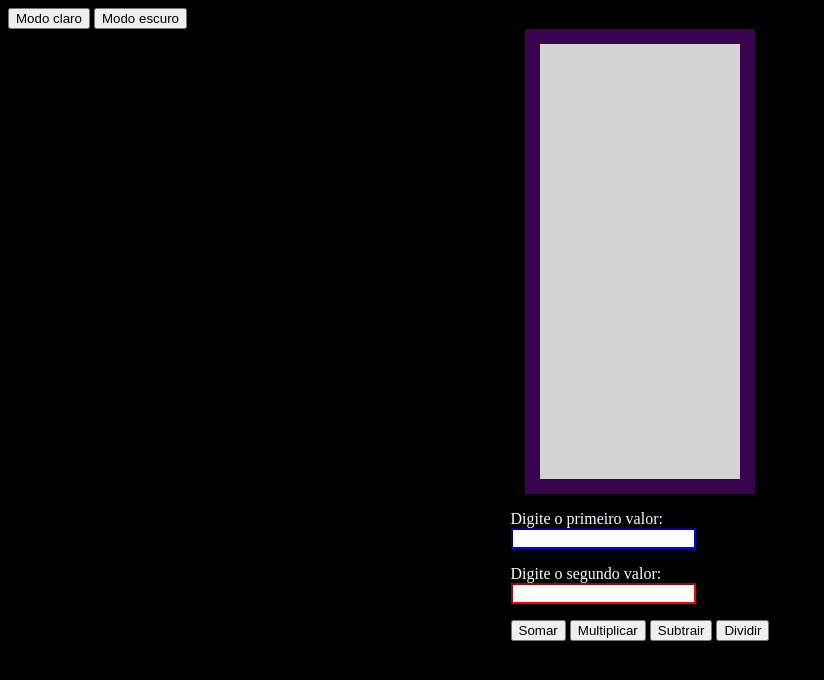
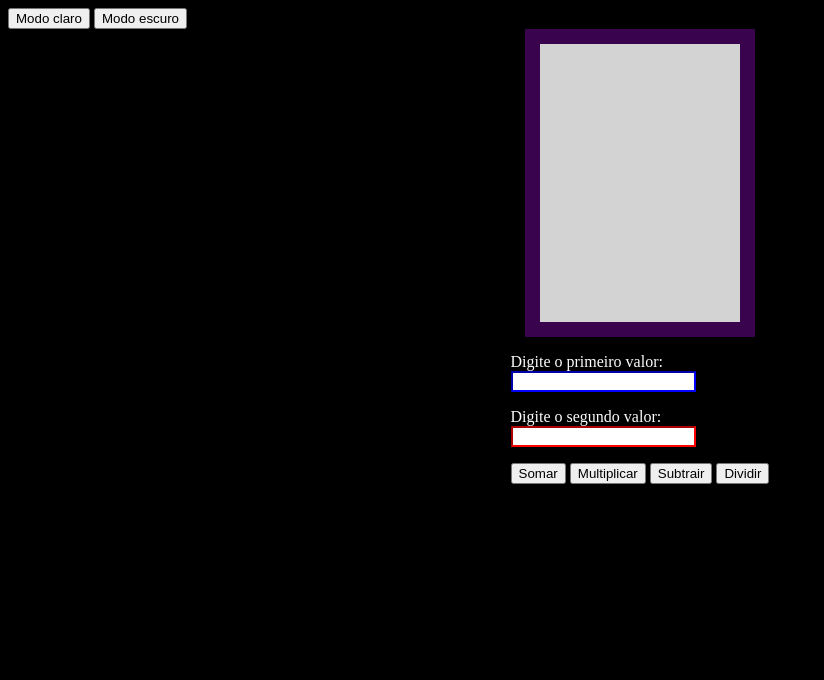
Before and after one commit to Jhon171819/VercelExemplo, a website: page public/index.html in a window 1280 px wide. Shown: the whole page, without its empty margins (0-824 px from the left). Drawn offline with Linux system fonts and the light colour scheme.

Commit message:
styleCommit

```diff
--- a/public/indexStyle.css
+++ b/public/indexStyle.css
@@ -30,7 +30,7 @@ label {
     display: block;
     align-items: center;
     color: rgb(0, 0, 0);
-    min-height: 30%;
+    min-height: 10%;
 }
 
 div {
```
